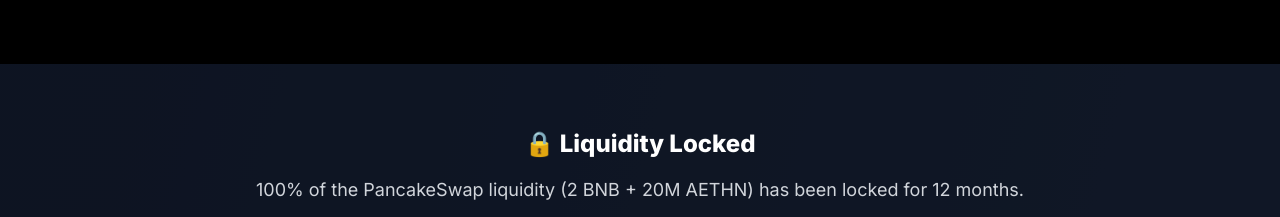
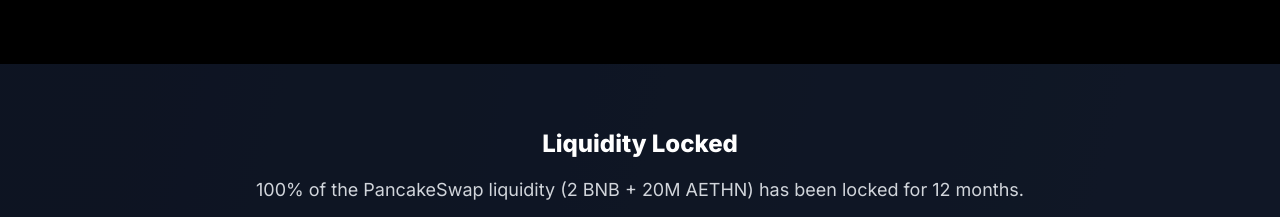
Before and after one commit to Mikhu76/aethion-site, a plain HTML site: page index.html in a window 1280 px wide. Shown: the part 4080-4297 px from the top of the page. Drawn offline with nearby package versions, Linux system fonts and the light colour scheme.

Commit message:
Update index.html

```diff
--- a/index.html
+++ b/index.html
@@ -114,7 +114,7 @@
 </section>
   <!-- Liquidity Lock Info -->
 <section class="bg-gray-900/80 text-white py-16 px-6 text-center">
-  <h3 class="text-2xl font-bold mb-4">🔒 Liquidity Locked</h3>
+  <h3 class="text-2xl font-bold mb-4">Liquidity Locked</h3>
   <p class="text-lg text-gray-300 mb-4">
     100% of the PancakeSwap liquidity (2 BNB + 20M AETHN) has been locked for 12 months.
   </p>
```
